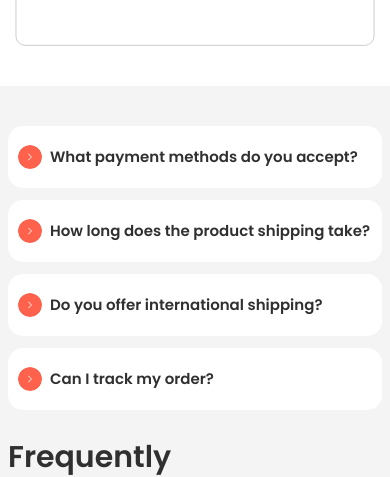
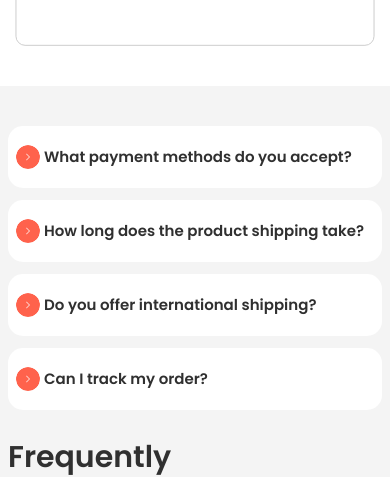
Before and after one commit to Md-Shihab247/eshop, a React (Vite) app: page / in a window 390 px wide. Shown: the part 8880-9357 px from the top of the page. Built offline with nearby package versions, Linux system fonts and the light colour scheme.

Commit message:
Update Accordion.jsx

```diff
--- a/src/components/faq/Accordion.jsx
+++ b/src/components/faq/Accordion.jsx
@@ -3,7 +3,7 @@ import AccordionIcon from "../icons/AccordionIcon"
 const Accordion = ({question,answer,isOpen,activeToggle}) => {
 
   return (
-    <button onClick={activeToggle}  className={` transition-all cursor-pointer duration-300 w-full flex justify-start gap-x-2 sm:gap-x-8 bg-white rounded-[15px] sm:rounded-[25px] py-4 sm:py-[33px] px-2.5 sm:pl-12 sm:pr-[56px] mb-3 sm:mb-6 last:mb-0`} >
+    <button onClick={activeToggle}  className={` transition-all cursor-pointer duration-300 w-full flex justify-start gap-x-1 sm:gap-x-8 bg-white rounded-[15px] sm:rounded-[25px] py-4 sm:py-[33px] px-2 sm:pl-12 sm:pr-[56px] mb-3 sm:mb-6 last:mb-0`} >
         <div className=" mt-[3px] sm:mt-0">
         <AccordionIcon active= {isOpen}  toggle={activeToggle}/>
         </div>
```
